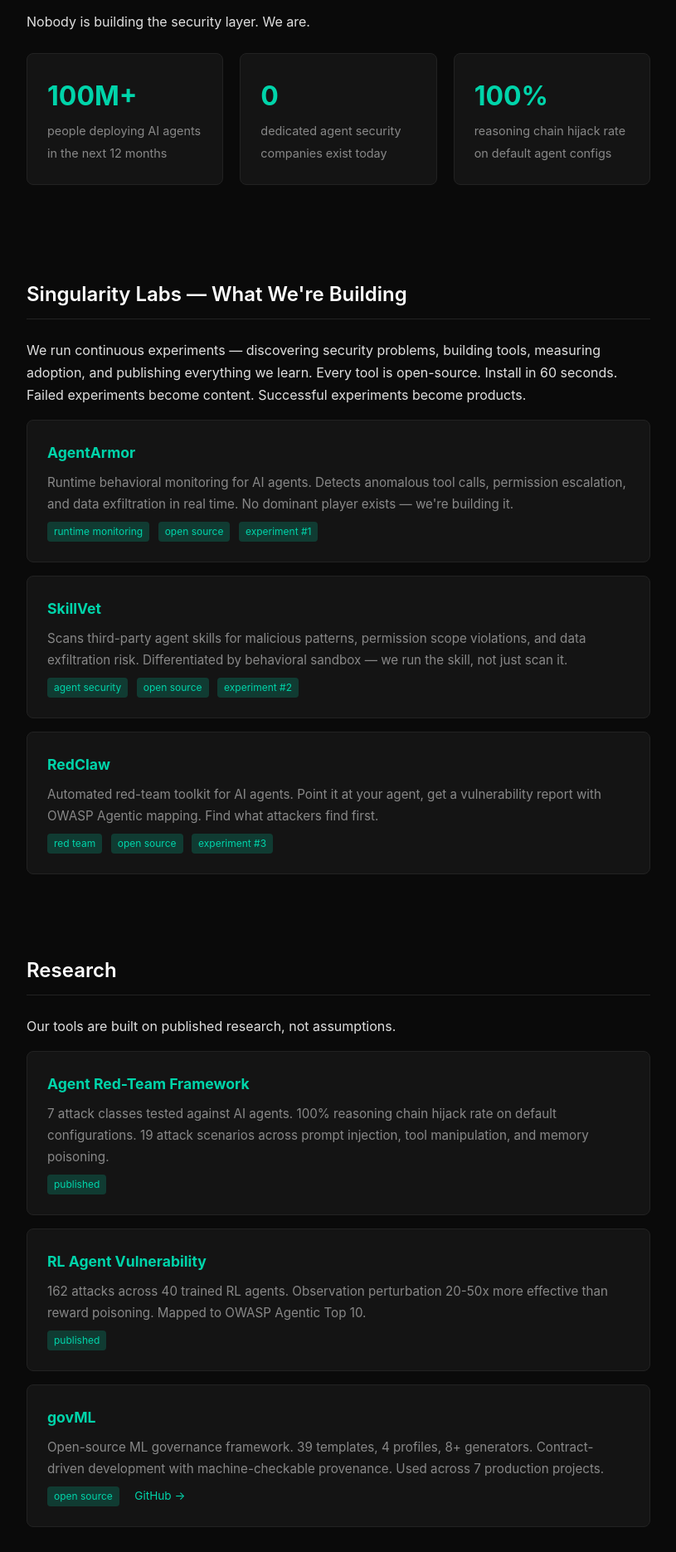
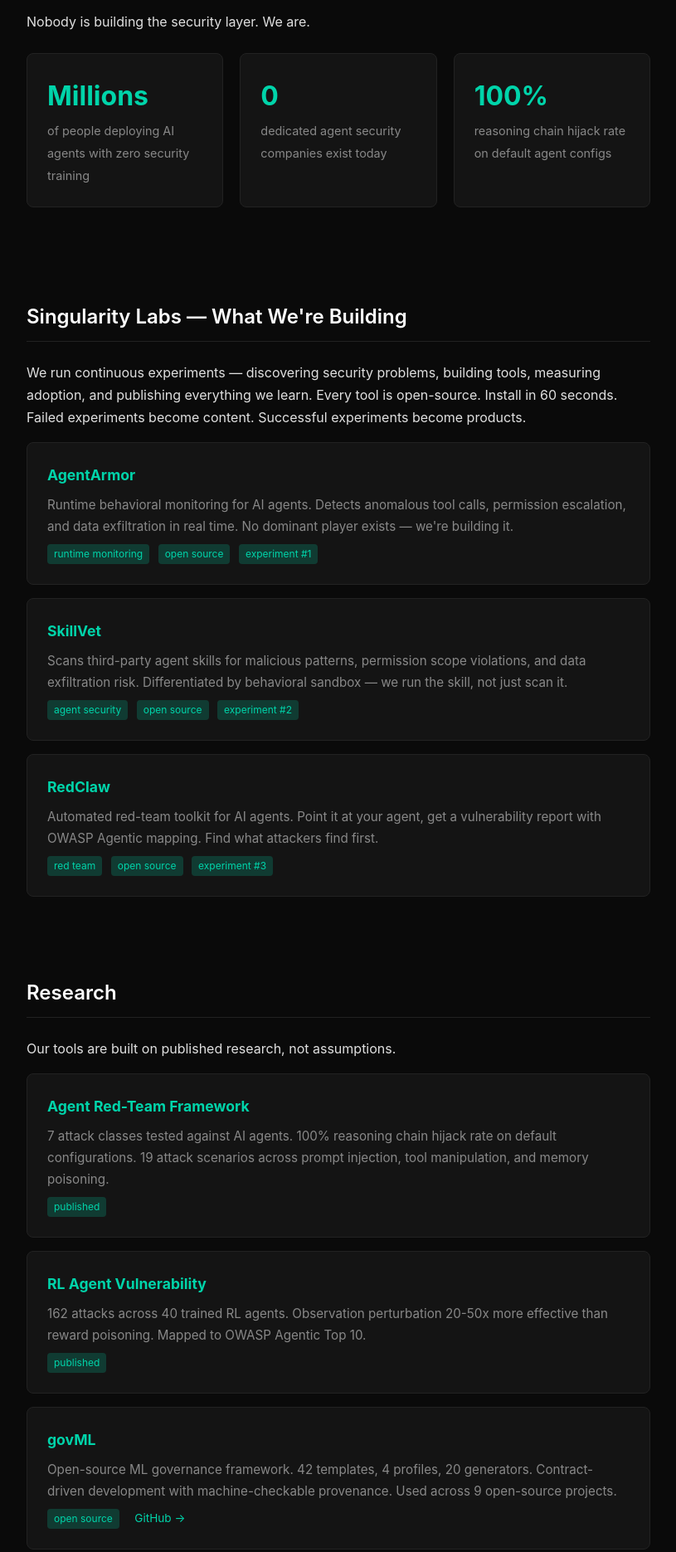
Before and after one commit to singularity-cybersecurity/singularitycyber.com, a plain HTML site: page index.html in a window 1280 px wide. Shown: the part 599-2470 px from the top of the page at 83% size, without its empty margins (232-1047 px from the left). Drawn offline with Linux system fonts and the light colour scheme.

Commit message:
Brand audit fixes: CISSP added, govML numbers (42/4/20), MSCS Georgia Tech, stat softened

```diff
--- a/index.html
+++ b/index.html
@@ -230,8 +230,8 @@
 
     <div class="problem-stat">
         <div class="stat">
-            <span class="stat-number">100M+</span>
-            <span class="stat-label">people deploying AI agents in the next 12 months</span>
+            <span class="stat-number">Millions</span>
+            <span class="stat-label">of people deploying AI agents with zero security training</span>
         </div>
         <div class="stat">
             <span class="stat-number">0</span>
@@ -291,7 +291,7 @@
 
     <div class="experiment">
         <h3>govML</h3>
-        <p>Open-source ML governance framework. 39 templates, 4 profiles, 8+ generators. Contract-driven development with machine-checkable provenance. Used across 7 production projects.</p>
+        <p>Open-source ML governance framework. 42 templates, 4 profiles, 20 generators. Contract-driven development with machine-checkable provenance. Used across 9 open-source projects.</p>
         <span class="tag">open source</span>
         <a href="https://github.com/rexcoleman/govML" style="color: var(--accent); text-decoration: none; font-size: 0.85rem; margin-left: 8px;">GitHub &rarr;</a>
     </div>
@@ -314,7 +314,7 @@
     <div class="founder">
         <div class="founder-info">
             <h3>Rex Coleman</h3>
-            <p>15 years cybersecurity (FireEye/Mandiant, Fidelis). Founder &amp; CEO of Singularity Cybersecurity (2021). MS Computer Science at Georgia Tech (Machine Learning). CFA Charterholder.</p>
+            <p>15 years cybersecurity (FireEye/Mandiant, Fidelis). Founder &amp; CEO of Singularity Cybersecurity (2021). MSCS Georgia Tech (Machine Learning). CISSP. CFA Charterholder.</p>
             <p>Building at the intersection of AI and security. The lab runs on AI agents 24/7 — we use the same technology we're securing.</p>
             <p><a href="https://rexcoleman.dev">Blog</a> &middot; <a href="https://github.com/rexcoleman">GitHub</a> &middot; <a href="https://linkedin.com/in/rexcoleman">LinkedIn</a></p>
         </div>
```
